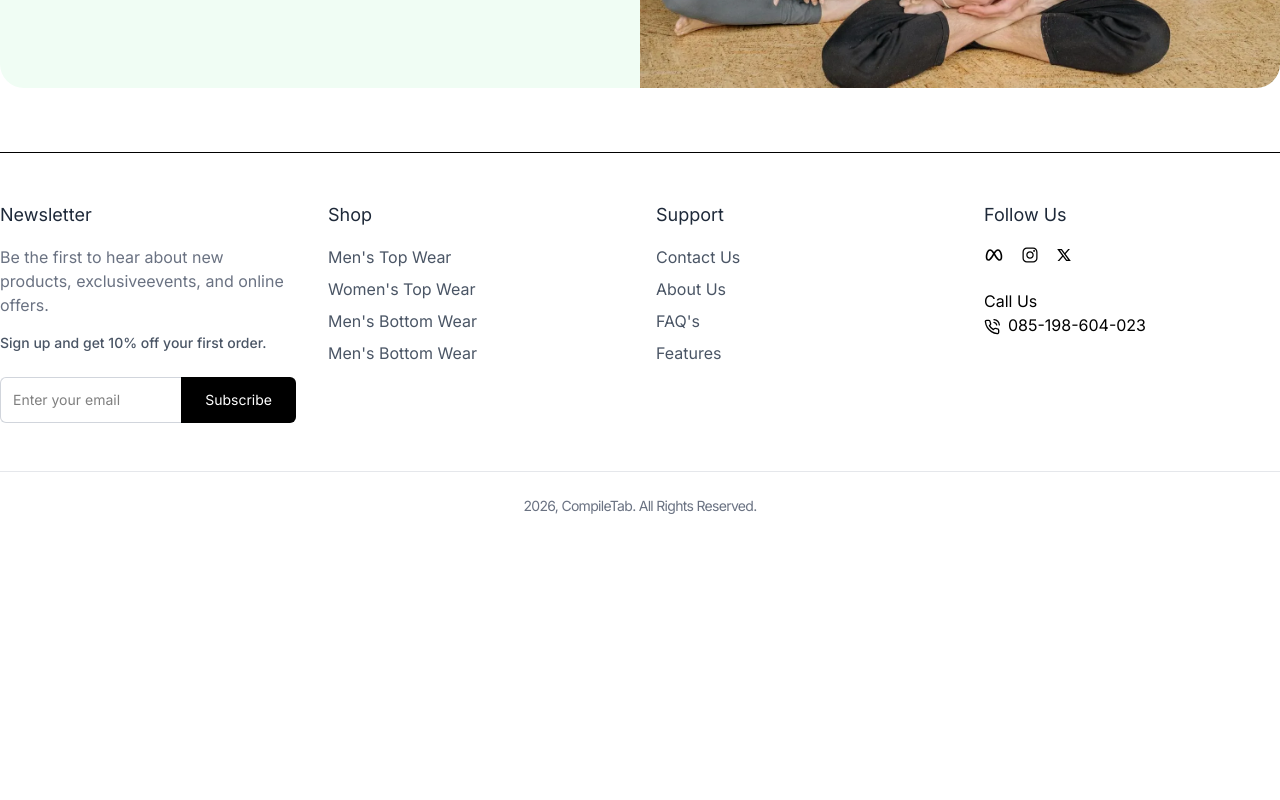
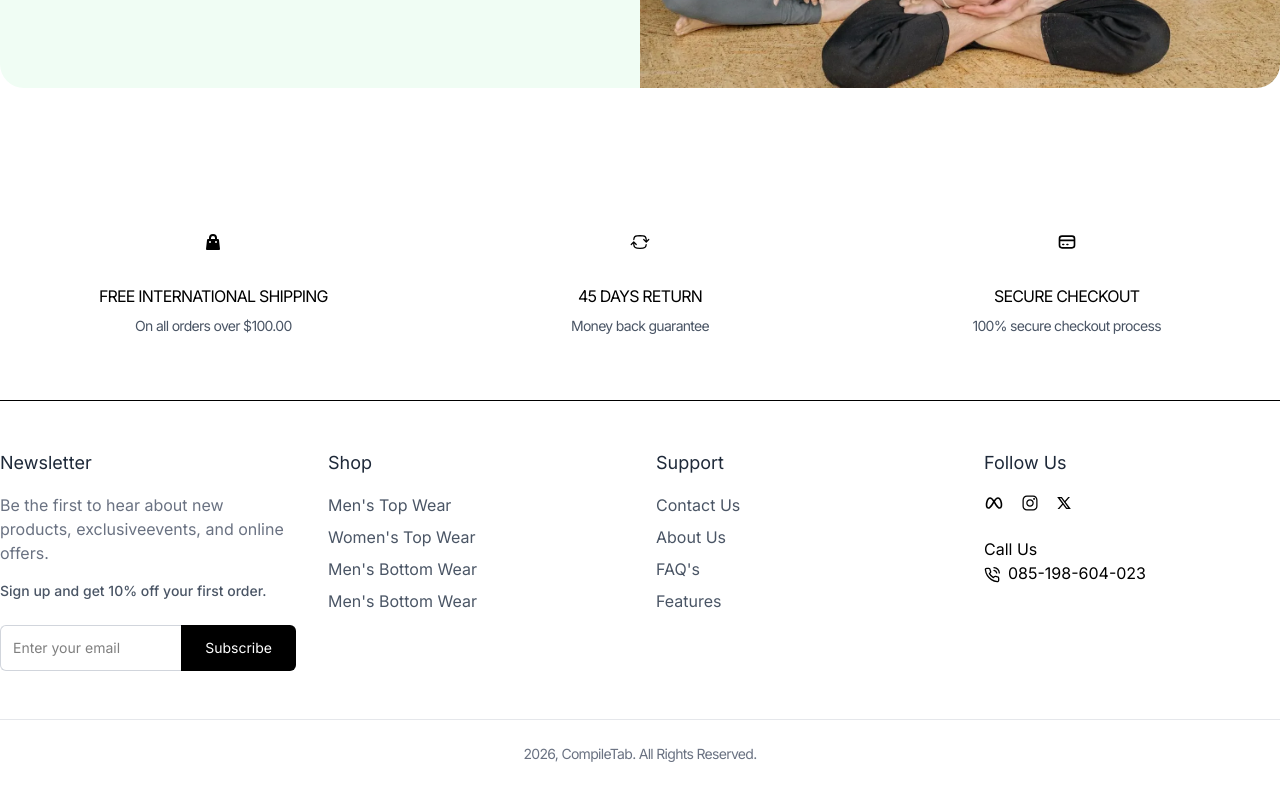
Before and after one commit to DzakyKurniawann/ZStore, a React (Vite) app in the folder frontend/: page / in a window 1280 px wide. Shown: the part 5379-6179 px from the top of the page. Before the commit the page ends 5943 px from the top, so only its background shows below. Built offline with nearby package versions, Linux system fonts and the light colour scheme.

Commit message:
feat: implementing store features section

```diff
--- /dev/null
+++ b/frontend/src/components/Products/FeaturesSection.jsx
@@ -0,0 +1,43 @@
+import React from "react";
+import { HiShoppingBag, HiOutlineCreditCard } from "react-icons/hi";
+import { HiArrowPathRoundedSquare } from "react-icons/hi2";
+
+const FeaturesSection = () => {
+  return (
+    <section className="py-16 px-4 bg-white">
+      <div className="container mx-auto grid grid-cols-1 md:grid-cols-3 gap-8 text-center">
+        <div className="flex flex-col items-center">
+          <div className="p-4 rounded-full mb-4">
+            <HiShoppingBag className="text-xl" />
+          </div>
+          <h4 className="tracking-tighter mb-2">FREE INTERNATIONAL SHIPPING</h4>
+          <p className="text-gray-600 text-sm tracking-tighter">
+            On all orders over $100.00
+          </p>
+        </div>
+
+        <div className="flex flex-col items-center">
+          <div className="p-4 rounded-full mb-4">
+            <HiArrowPathRoundedSquare className="text-xl" />
+          </div>
+          <h4 className="tracking-tighter mb-2">45 DAYS RETURN</h4>
+          <p className="text-gray-600 text-sm tracking-tighter">
+            Money back guarantee
+          </p>
+        </div>
+
+        <div className="flex flex-col items-center">
+          <div className="p-4 rounded-full mb-4">
+            <HiOutlineCreditCard className="text-xl" />
+          </div>
+          <h4 className="tracking-tighter mb-2">SECURE CHECKOUT</h4>
+          <p className="text-gray-600 text-sm tracking-tighter">
+            100% secure checkout process
+          </p>
+        </div>
+      </div>
+    </section>
+  );
+};
+
+export default FeaturesSection;
--- a/frontend/src/pages/Home.jsx
+++ b/frontend/src/pages/Home.jsx
@@ -5,6 +5,7 @@ import NewArrivals from "../components/Products/NewArrivals";
 import ProductDetails from "../components/Products/ProductDetails";
 import ProductGrid from "../components/Products/ProductGrid";
 import FeatureCollection from "../components/Products/FeatureCollection";
+import FeaturesSection from "../components/Products/FeaturesSection";
 
 const placeholderProducts = [
   {
@@ -75,6 +76,7 @@ const Home = () => {
       </div>
 
       <FeatureCollection />
+      <FeaturesSection />
     </div>
   );
 };
```
